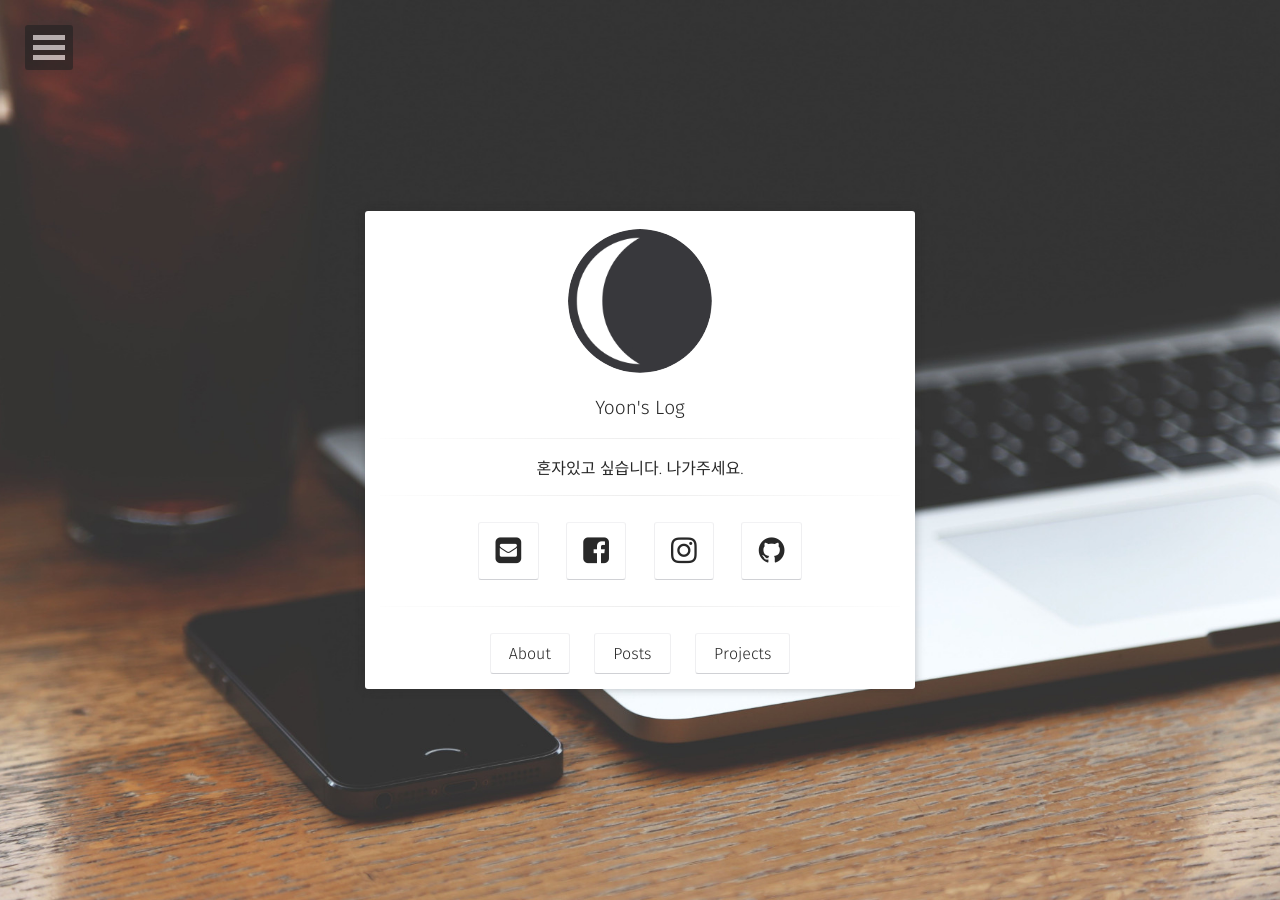
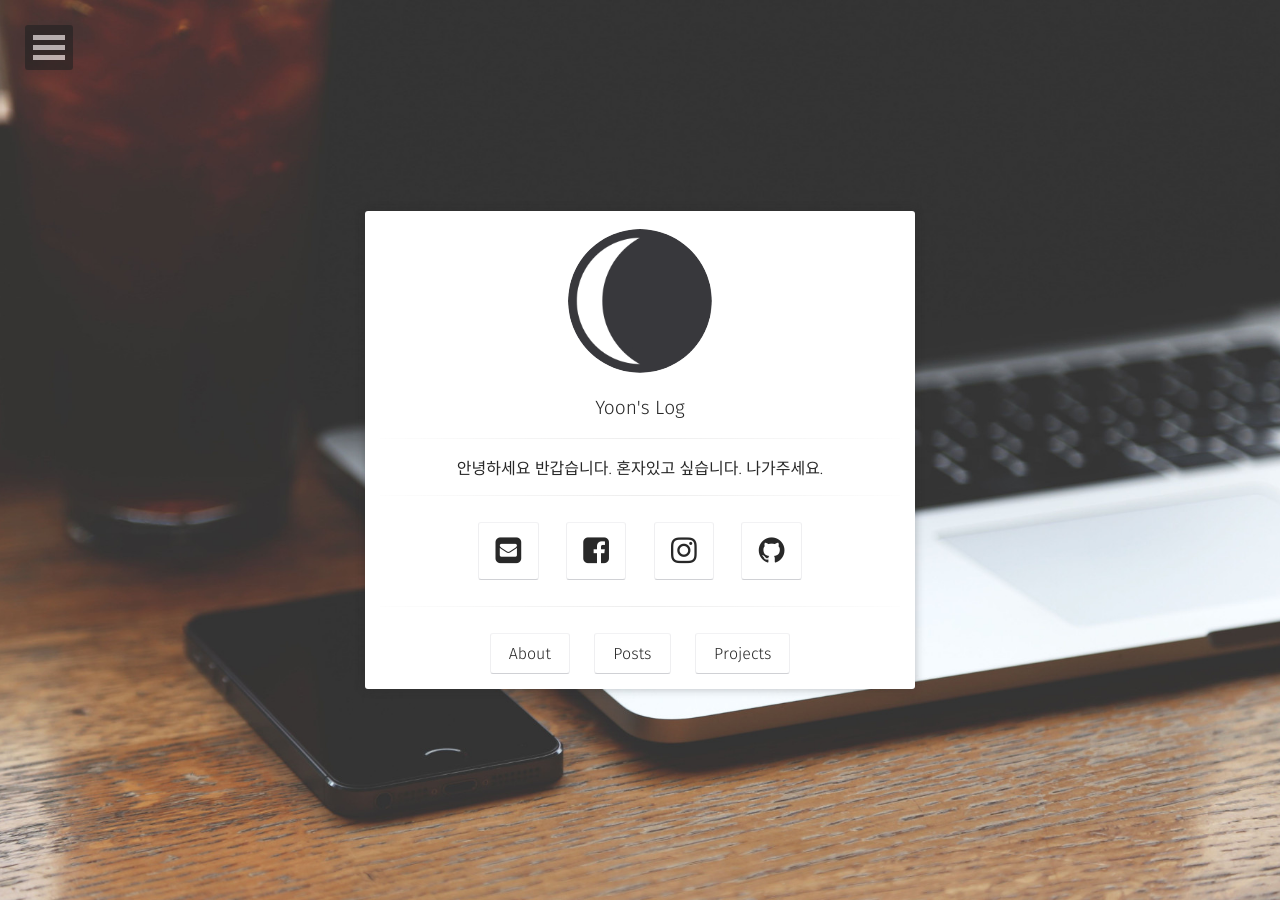
Before and after one commit to sanghyukYoon/sanghyukYoon.github.io, a Jekyll site: the page built from index.html, in a window 1280 px wide. Built offline with Jekyll 4.4.1, drawn with Linux system fonts in a browser that asks for light colours; some web fonts are replaced.

Commit message:
bio changed

```diff
--- a/_config.yml
+++ b/_config.yml
@@ -1,6 +1,6 @@
 # Site
 title:              Yoon's Log
-bio:                '혼자있고 싶습니다. 나가주세요.'
+bio:                '안녕하세요 반갑습니다. 혼자있고 싶습니다. 나가주세요.'
 description:        "Moon is a minimal, one column jekyll theme for your blog."
 reading_time:       true
 words_per_minute:   200
```
